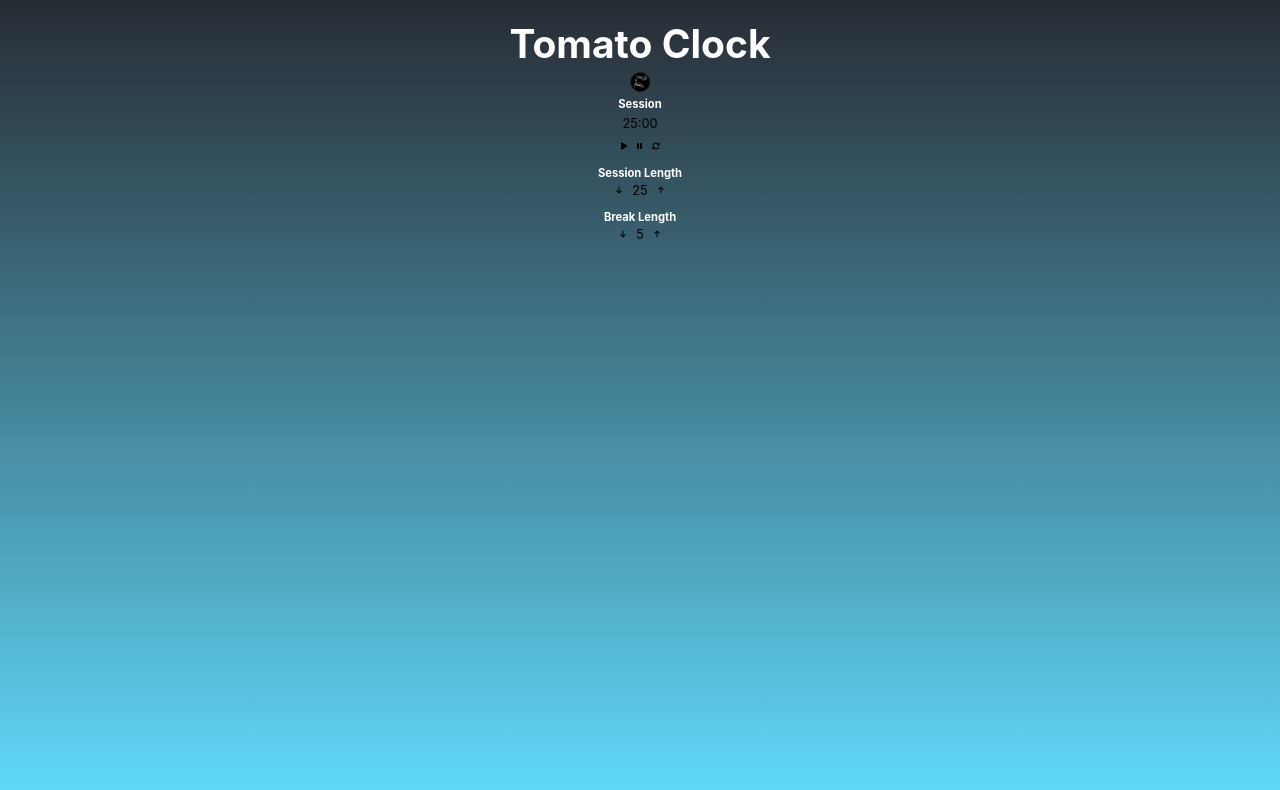
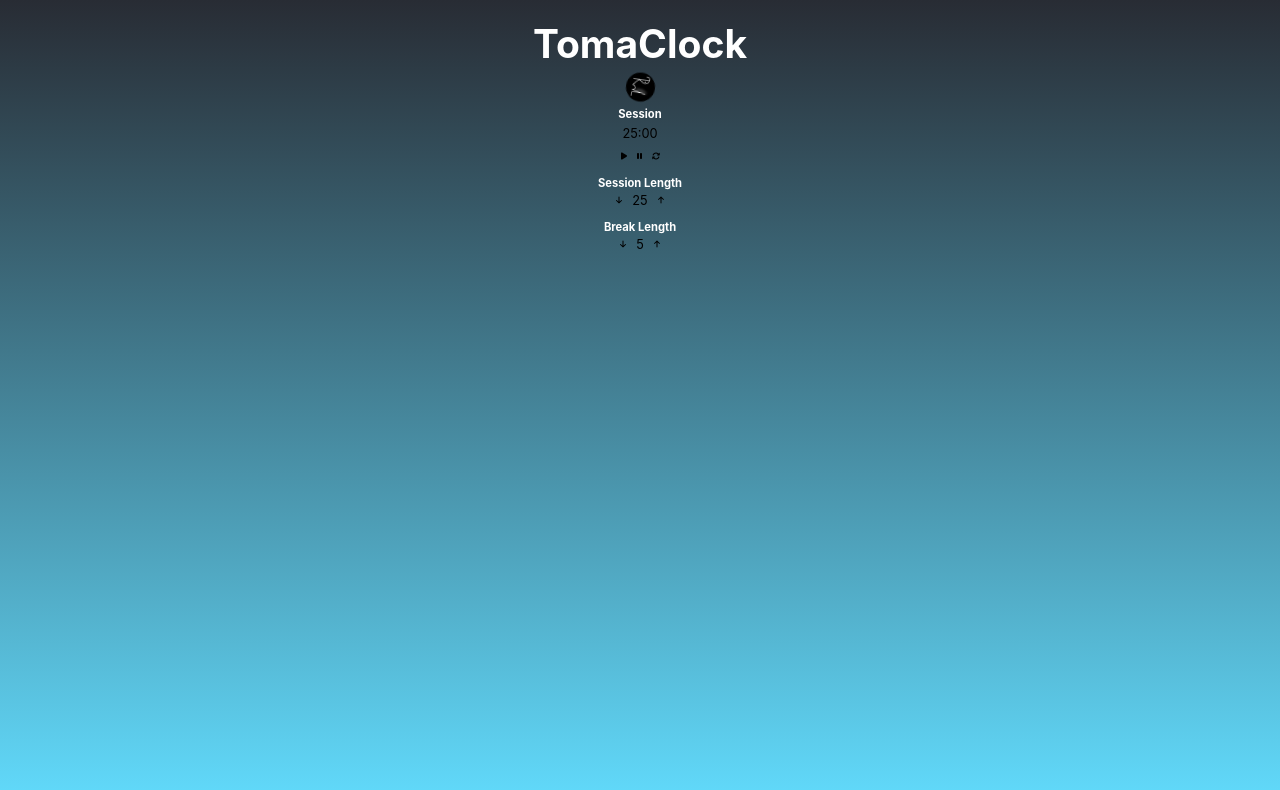
Before and after one commit to robdll/tomaclock, a React (Create React App) app: page / in a window 1280 px wide. Shown: the top 790 px of the page. Built offline with nearby package versions, Linux system fonts and the light colour scheme.

Commit message:
minor style change

```diff
--- a/src/App.css
+++ b/src/App.css
@@ -5,7 +5,7 @@
 }
 
 .App-logo {
-  height: 20px;
+  height: 30px;
   margin: 5px;
   pointer-events: none;
 }
--- a/src/App.js
+++ b/src/App.js
@@ -6,7 +6,7 @@ function App() {
   return (
     <div className="App">
       <header className="App-header">
-        <h1>Tomato Clock</h1>
+        <h1>TomaClock</h1>
         <img src={logo} className="App-logo" alt="logo" />
       </header>
       <Tomato></Tomato>
```
